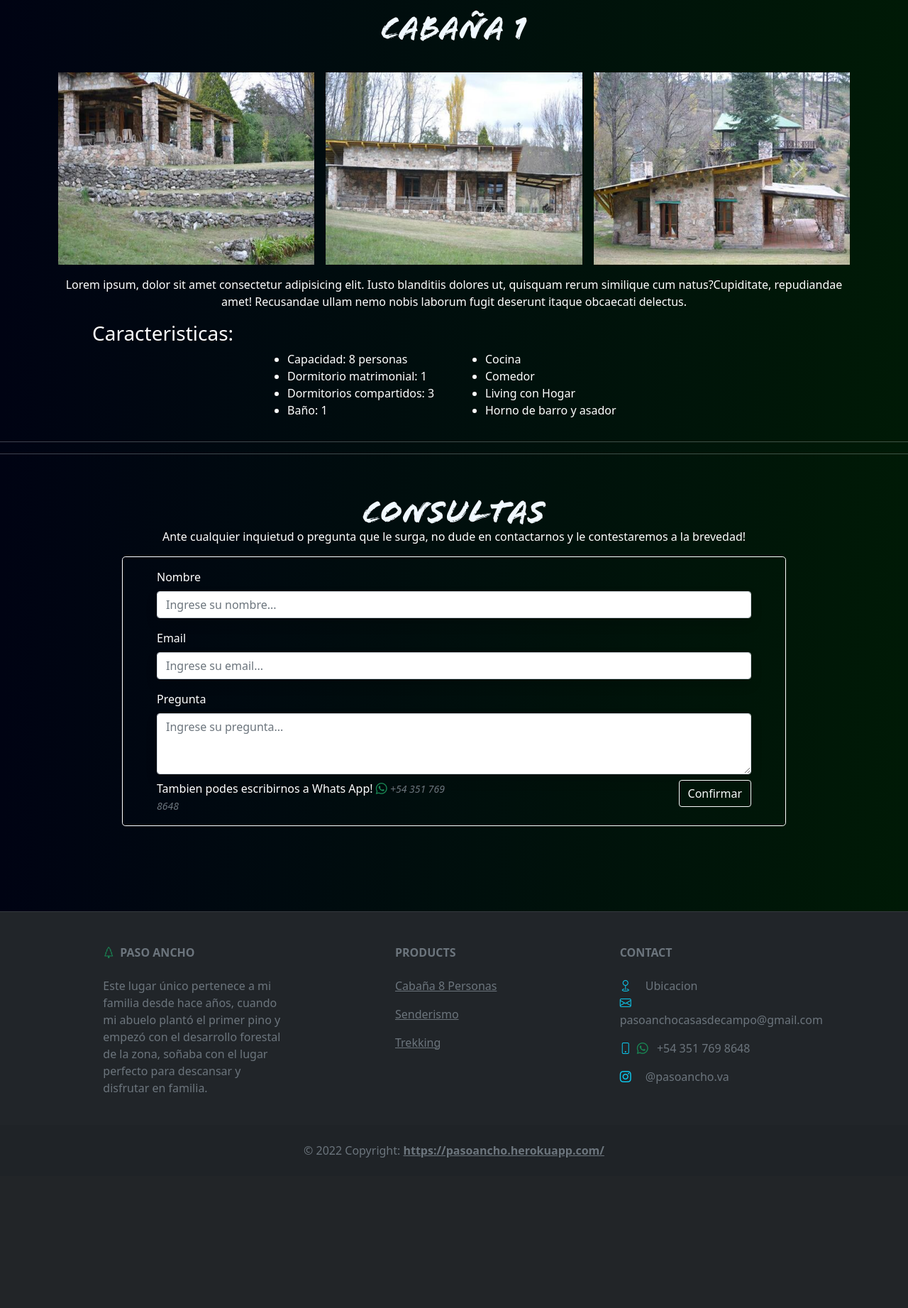
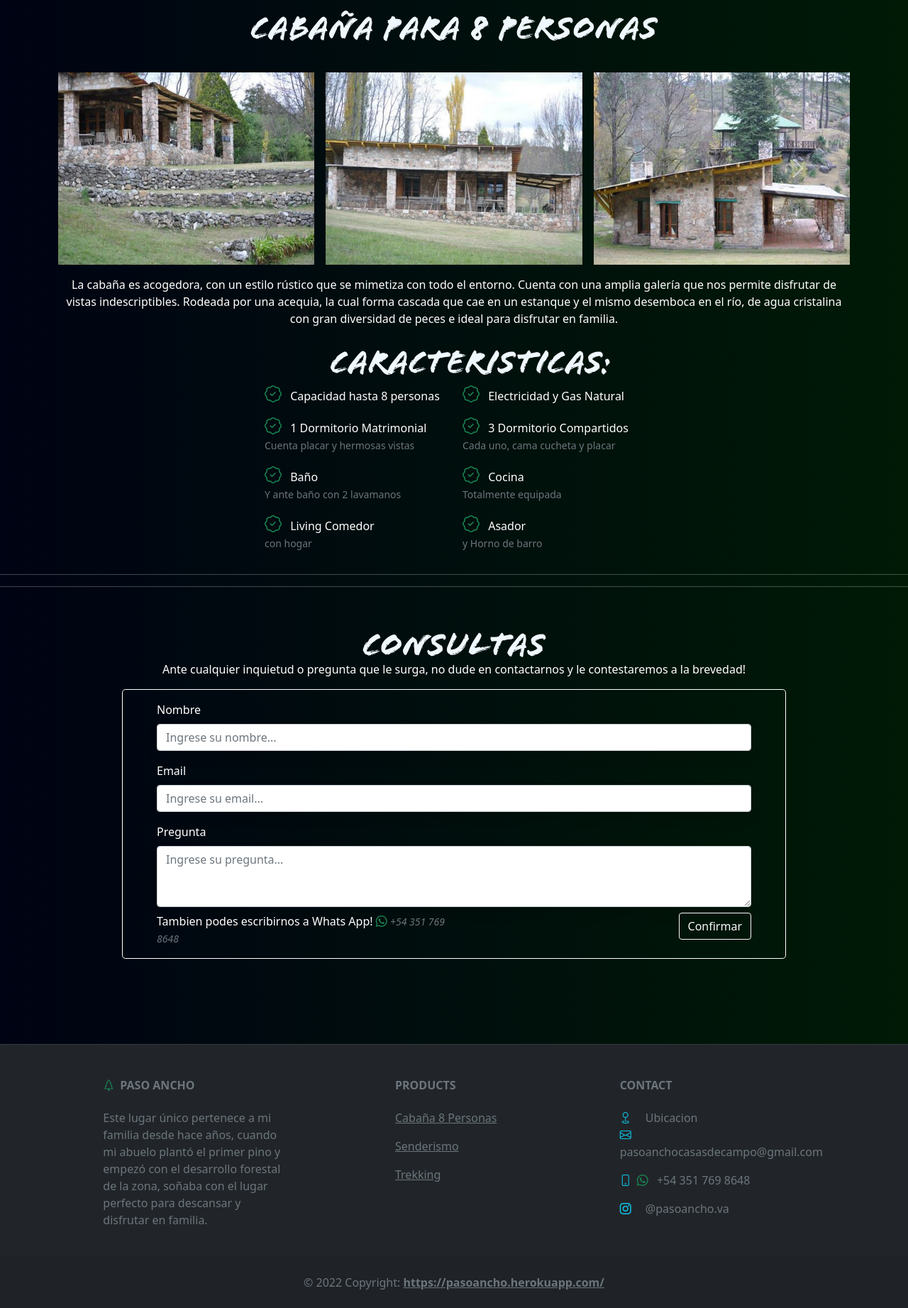
Before and after one commit to Gde-G/Paso-Ancho, a Django app: a page that uses base/templates/base/cabañas.html in a window 1280 px wide. Shown: the part 76-1919 px from the top of the page at 71% size. Before the commit the page ends 1707 px from the top, so only its background shows below. Run offline with Django 4.2, Linux system fonts and the light colour scheme; some libraries are stand-ins or nearby versions.

Commit message:
Adding some data

```diff
--- a/base/templates/base/cabañas.html
+++ b/base/templates/base/cabañas.html
@@ -13,7 +13,7 @@
     <hr id="8personas">
     <hr>
     <div class="mt-5">
-        <h2 class="mb-5 main-subtitle">Cabaña 1</h2>
+        <h2 class="mb-5 main-subtitle">Cabaña para 8 personas</h2>
         <!--Carousel 1-->
         <div id="carouselCabaña1" class="carousel slide container justify-content-center w-lg-75 " data-bs-ride="carousel">
                 <div class="carousel-inner">
@@ -69,31 +69,80 @@
         <!--Contenido 1-->
         <div class="container justify-content-center my-3">
             <p>
-                Lorem ipsum, dolor sit amet consectetur adipisicing elit. Iusto blanditiis dolores ut, quisquam rerum
-                similique cum natus?Cupiditate, repudiandae amet! Recusandae ullam nemo nobis laborum fugit deserunt
-                itaque obcaecati delectus.
+                La cabaña es acogedora, con un estilo rústico que se mimetiza con todo el entorno.
+                Cuenta con una amplia galería que nos permite disfrutar de vistas indescriptibles.
+                Rodeada por una acequia, la cual forma cascada que cae en un estanque y el mismo
+                desemboca en el río, de agua cristalina con gran diversidad de peces e ideal para
+                disfrutar en familia.
             </p>
             <div class="contianer justify-content-center ">
-                <h3 class="text-start ms-5">Caracteristicas:</h3>
-                <div class="container w-50">
-                    <div class="row">
+                <h3 class="ms-5 main-subtitle">Caracteristicas:</h3>
+                <div class="container w-50 my-3">
+                    <div class="row ">
                         <div class="col">
-                            <ul>
-                                <li class="text-start">Capacidad: 8 personas</li>
-                                <li class="text-start">Dormitorio matrimonial: 1</li>
-                                <li class="text-start">Dormitorios compartidos: 3</li>
-                                <li class="text-start">Baño: 1</li>
+                            <ul class="list-inline text-start">
+                                <li class="list-inline-item"><i class="bi bi-patch-check text-success h4"></i></li>
+                                <li class="list-inline-item">Capacidad hasta 8 personas</li>
+                                <li><small class="text-muted"></small></li>
                             </ul>
                         </div>
                         <div class="col">
-                            <ul>
-                                <li class="text-start">Cocina</li>
-                                <li class="text-start">Comedor</li>
-                                <li class="text-start">Living con Hogar</li>
-                                <li class="text-start">Horno de barro y asador</li>
+                            <ul class="list-inline text-start">
+                                <li class="list-inline-item"><i class="bi bi-patch-check text-success h4"></i></li>
+                                <li class="list-inline-item">Electricidad y Gas Natural</li>
+                                <li><small class="text-muted"></small></li>
                             </ul>
                         </div>
                     </div>
+                    <div class="row">
+                        <div class="col">
+                            <ul class="list-inline text-start">
+                                <li class="list-inline-item"><i class="bi bi-patch-check text-success h4"></i></li>
+                                <li class="list-inline-item">1 Dormitorio Matrimonial</li>
+                                <li><small class="text-muted">Cuenta placar y hermosas vistas</small></li>
+                            </ul>
+                        </div>
+                        <div class="col">
+                            <ul class="list-inline text-start">
+                                <li class="list-inline-item"><i class="bi bi-patch-check text-success h4"></i></li>
+                                <li class="list-inline-item">3 Dormitorio Compartidos</li>
+                                <li><small class="text-muted">Cada uno, cama cucheta y placar</small></li>
+                            </ul>
+                        </div>
+                    </div>
+                    <div class="row">
+                        <div class="col">
+                            <ul class="list-inline text-start">
+                                <li class="list-inline-item"><i class="bi bi-patch-check text-success h4"></i></li>
+                                <li class="list-inline-item">Baño</li>
+                                <li><small class="text-muted"> Y ante baño con 2 lavamanos</small></li>
+                            </ul>
+                        </div>
+                        <div class="col">
+                            <ul class="list-inline text-start">
+                                <li class="list-inline-item"><i class="bi bi-patch-check text-success h4"></i></li>
+                                <li class="list-inline-item">Cocina</li>
+                                <li><small class="text-muted">Totalmente equipada</small></li>
+                            </ul>
+                        </div>
+                    </div>
+                    <div class="row">
+                        <div class="col">
+                            <ul class="list-inline text-start">
+                                <li class="list-inline-item"><i class="bi bi-patch-check text-success h4"></i></li>
+                                <li class="list-inline-item">Living Comedor</li>
+                                <li><small class="text-muted">con hogar</small></li>
+                            </ul>
+                        </div>
+                        <div class="col">
+                            <ul class="list-inline text-start">
+                                <li class="list-inline-item"><i class="bi bi-patch-check text-success h4"></i></li>
+                                <li class="list-inline-item">Asador</li>
+                                <li><small class="text-muted">y Horno de barro</small></li>
+                            </ul>
+                        </div>
+                    </div>
+
                 </div>
             </div>
 
--- a/base/templates/base/home.html
+++ b/base/templates/base/home.html
@@ -127,8 +127,9 @@
                 </div>
                 <div class="card-body mt-1">
                     <p>
-                        Cabaña ideal para la familia completa, con capacidad para 8 personas. En frente
-                        de un hermoso parque con salida al rio.
+                        Cabaña con un estilo rustico ideal para la familia. Cuenta con una amplia
+                        galeria la que permite contemplar el paisaje. Ubicada en una colina
+                        enfrente de un hermoso parque con salida al rio.
                     </p>
                 </div>
                 <div class="card-footer">
```
